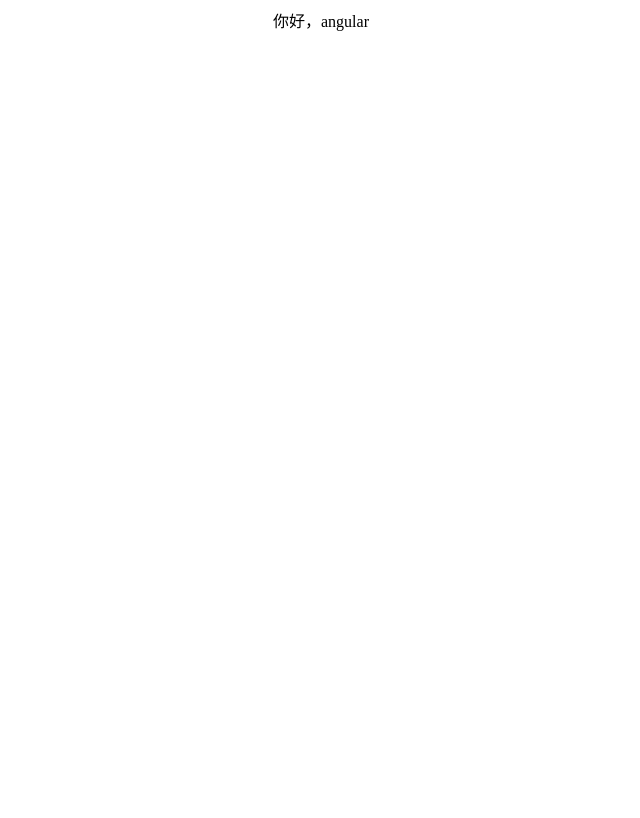
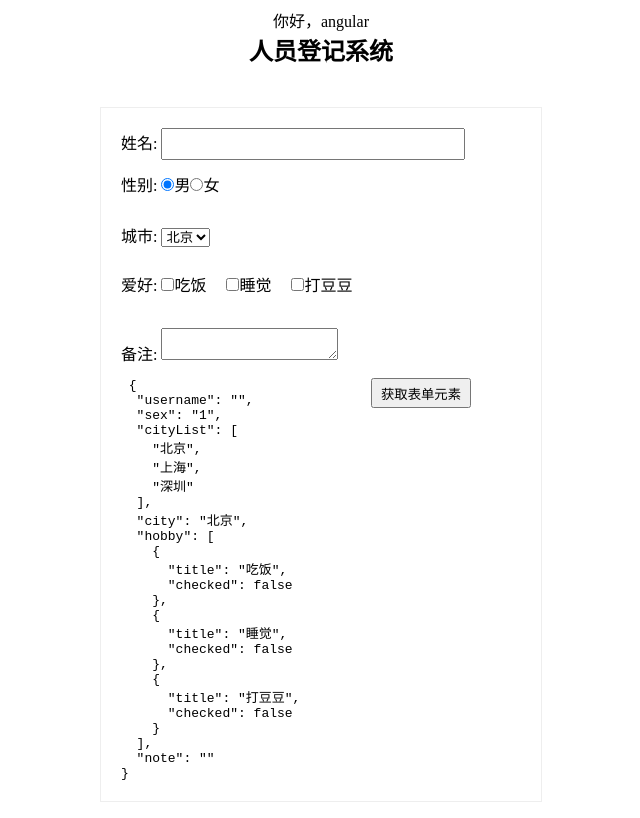
Before and after one commit to yhyancy/Angularbili20200321, an Angular app: page / in a window 1280 px wide. Shown: the top 818 px of the page, without its empty margins (319-959 px from the left). Built offline with nearby package versions, Linux system fonts and the light colour scheme.

Commit message:
form表单双向绑定

```diff
--- a/src/app/form/form.component.html
+++ b/src/app/form/form.component.html
@@ -0,0 +1,26 @@
+<h2>人员登记系统</h2>
+<div class="people_list">
+    <ul>
+        <li>姓名: <input type="text" id="username" [(ngModel)]='peopleinfo.username' class="username"></li>
+        <li>性别:
+            <input type="radio" value="1" name="sex" id="sex1" [(ngModel)]='peopleinfo.sex'><label for="sex1">男</label>
+            <input type="radio" value="2" name="sex" id="sex2" [(ngModel)]='peopleinfo.sex'><label for="sex2">女</label>
+        </li>
+        <li>城市:
+            <select [(ngModel)]="peopleinfo.city">
+                <option *ngFor="let item of peopleinfo.cityList" [value]="item">{{item}}</option>
+            </select>
+        </li>
+        <li>爱好:
+            <span *ngFor="let item of peopleinfo.hobby; let key=index;">
+                <input type="checkbox" [id]="'check'+key" [(ngModel)]='item.checked' />
+                <label [for]="'check'+ key">{{ item.title}}</label> &nbsp; &nbsp;
+            </span>
+        </li>
+        <li>备注:
+            <textarea name="note" id="note" [(ngModel)]='peopleinfo.note'></textarea>
+        </li>
+    </ul>
+    <button class="submit" (click)="doSubmit()">获取表单元素</button>
+    <pre> {{ peopleinfo | json }}  </pre>
+</div>
--- a/src/app/form/form.component.scss
+++ b/src/app/form/form.component.scss
@@ -0,0 +1,33 @@
+*{
+    margin: 0px;
+    padding: 0px;
+}
+
+h2 {
+    text-align: center;
+}
+.people_list{
+    width: 400px;
+    margin: 40px auto ;
+    padding: 20px;
+    border: 1px solid #eeeeee;
+    li{
+        height: 50px;
+        line-height: 3px;
+        .username{
+            width: 300px;
+            height: 28px;
+        }
+    }
+}
+
+li{
+    list-style-type: none;
+}
+
+.submit {
+    width: 100px;
+    height: 30px;
+    float: right;
+    margin-right: 50px;
+}
--- a/src/app/form/form.component.ts
+++ b/src/app/form/form.component.ts
@@ -7,9 +7,32 @@
 })
 export class FormComponent implements OnInit {
 
+  public peopleinfo: any =
+    {
+      username: '',
+      sex: '1',
+      cityList: ['北京', '上海', '深圳'],
+      city: '北京',
+      hobby: [{ title: '吃饭', checked: false },
+      { title: '睡觉', checked: false },
+      { title: '打豆豆', checked: false }
+      ],
+      note: ''
+    }
+
   constructor() { }
 
   ngOnInit() {
   }
 
+  // jquery获取元素数据
+  // let unameDom: any = document.getElementById('username')
+  // console.log(unameDom.value)
+
+  // 双向数据绑定来获取元素数据
+  doSubmit() {
+
+    console.log(this.peopleinfo)
+
+  }
 }
```
